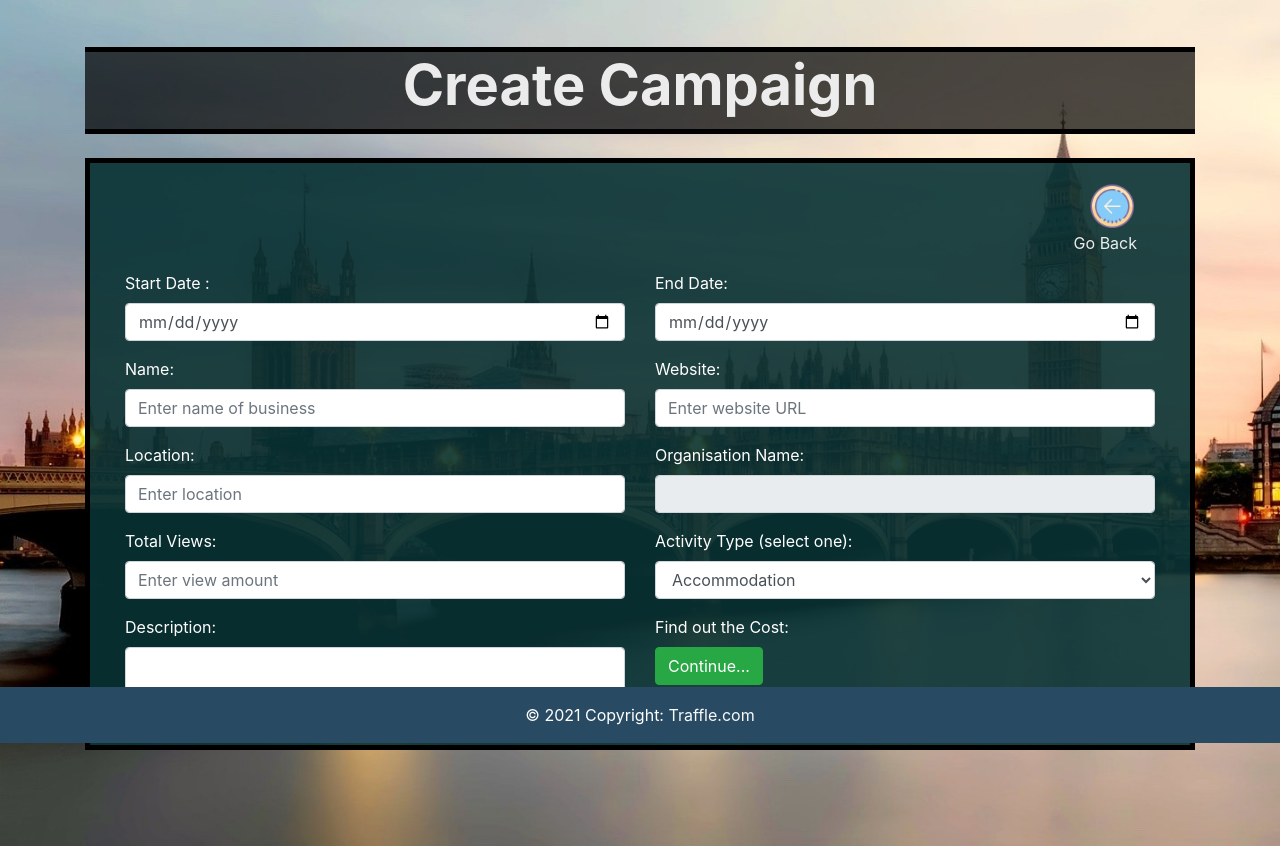
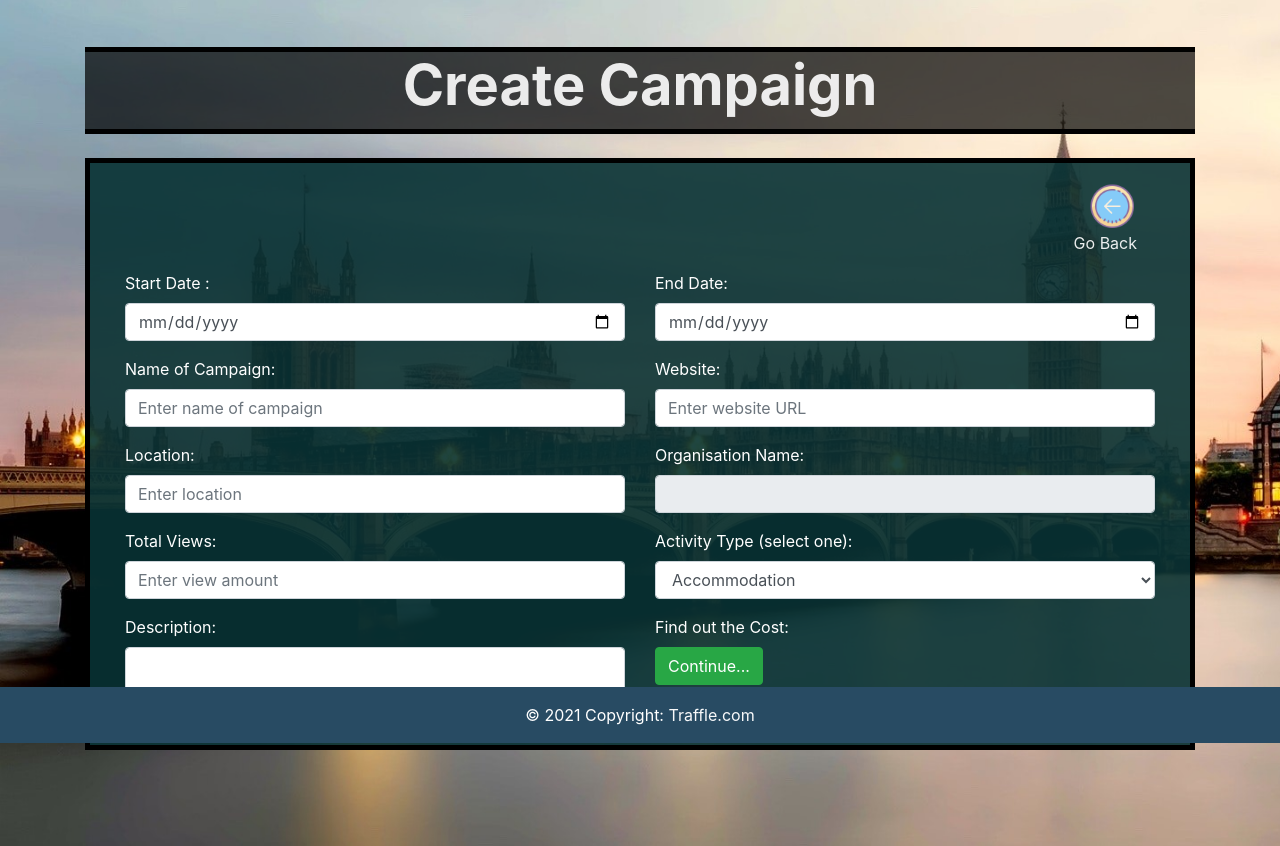
Before and after one commit to liamrock10/traffle-backend, a Node server app: template views/campaigns/create-campaign.ejs in a window 1280 px wide. Shown: the part 57-903 px from the top of the page. Run offline with Node 20, Linux system fonts and the light colour scheme; the template is opened without the code that fills it, so the values that code supplies are empty; some libraries are stand-ins or nearby versions.

Commit message:
changed name to name of campaign to reduce confusion

```diff
--- a/views/campaigns/create-campaign.ejs
+++ b/views/campaigns/create-campaign.ejs
@@ -64,8 +64,8 @@
                         <div class="col-6">
                             <!-- NAME -->
                             <div class="form-group">
-                                <label for="name">Name:</label>
-                                <input type="text" class="form-control" id="name" placeholder="Enter name of business"
+                                <label for="name">Name of Campaign:</label>
+                                <input type="text" class="form-control" id="name" placeholder="Enter name of campaign"
                                     name="name" required>
                                 <div class="valid-feedback">Valid.</div>
                                 <div class="invalid-feedback">Please fill out this field.</div>
```
